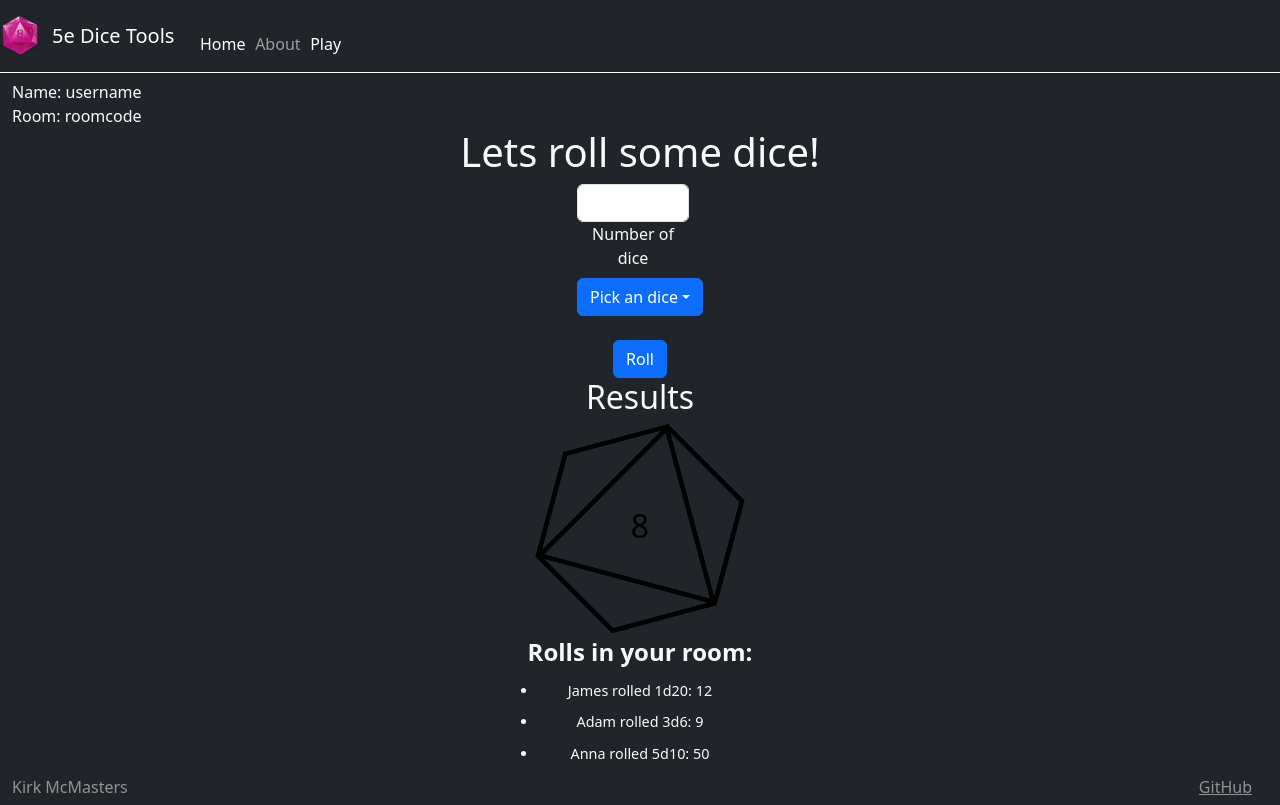
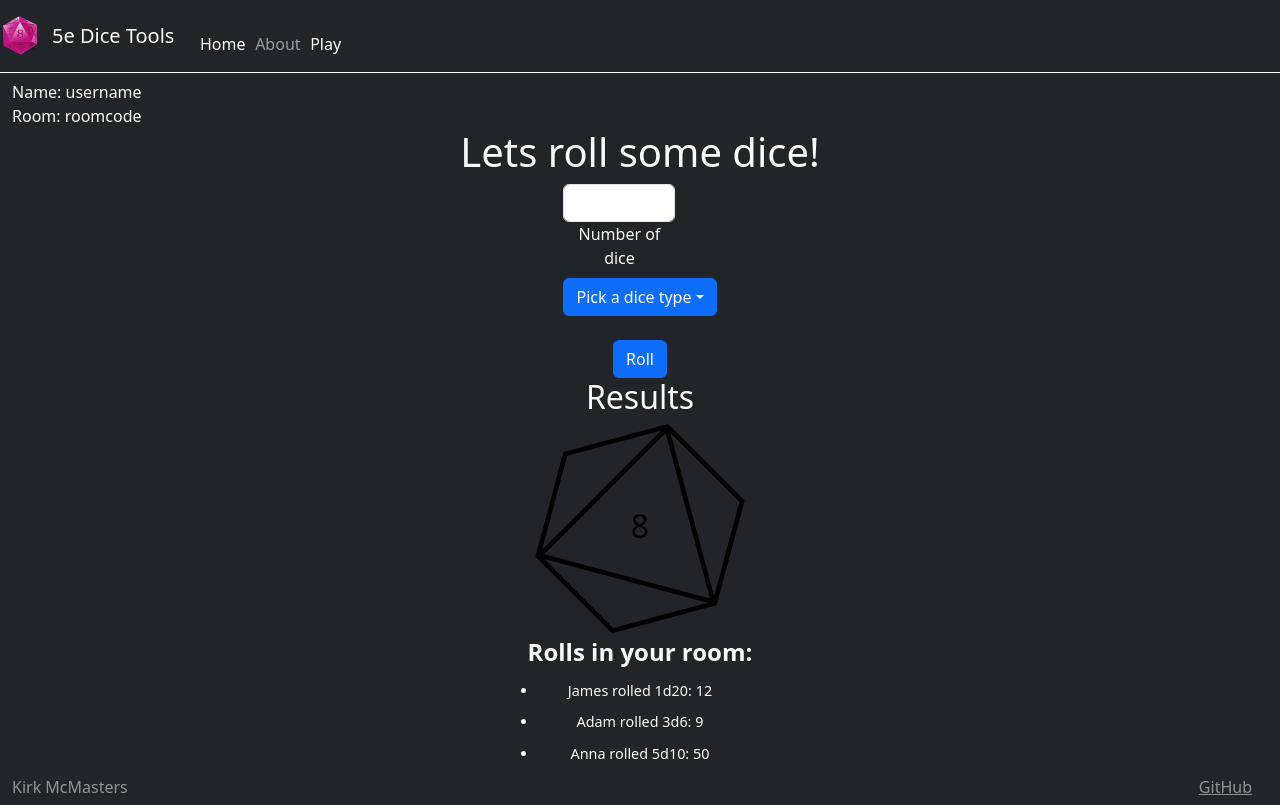
Before and after one commit to Sp0-0k/startupweb260, a React (Vite) app in the folder startupReact/: page /play in a window 1280 px wide. Built offline with nearby package versions, Linux system fonts and the light colour scheme.

Commit message:
Same as last commit

```diff
--- a/startupReact/src/play/play.jsx
+++ b/startupReact/src/play/play.jsx
@@ -7,7 +7,7 @@ class App extends React.Component {
     super();
 
     this.state = {
-      dropDownValue: "Pick an dice"
+      dropDownValue: "Pick a dice type"
     }
   }
   changeValue(text) {
```
